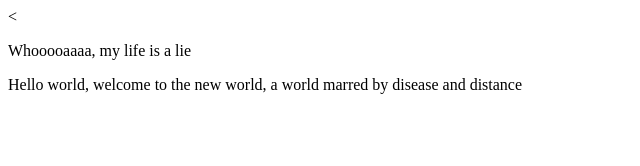
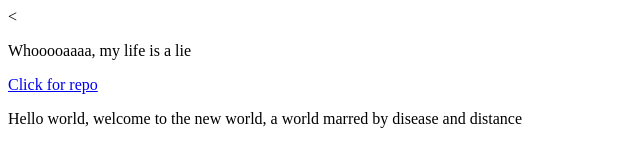
Before and after one commit to chomchom69420/git-one, a plain HTML site: page index.html in a window 1280 px wide. Shown: the whole page, without its empty margins (0-640 px from the left). Drawn offline with Linux system fonts and the light colour scheme.

Commit message:
added link to repo

```diff
--- a/index.html
+++ b/index.html
@@ -6,6 +6,7 @@
   </head>
   <body>
     <p>Whooooaaaa, my life is a lie</p>
+    <a href="https://github.com/chomchom69420/the-best-NGO/stargazers">Click for repo</a>
     <div>
       <p>Hello world, welcome to the new world, a world marred by disease and distance</p>
     </div>
```
